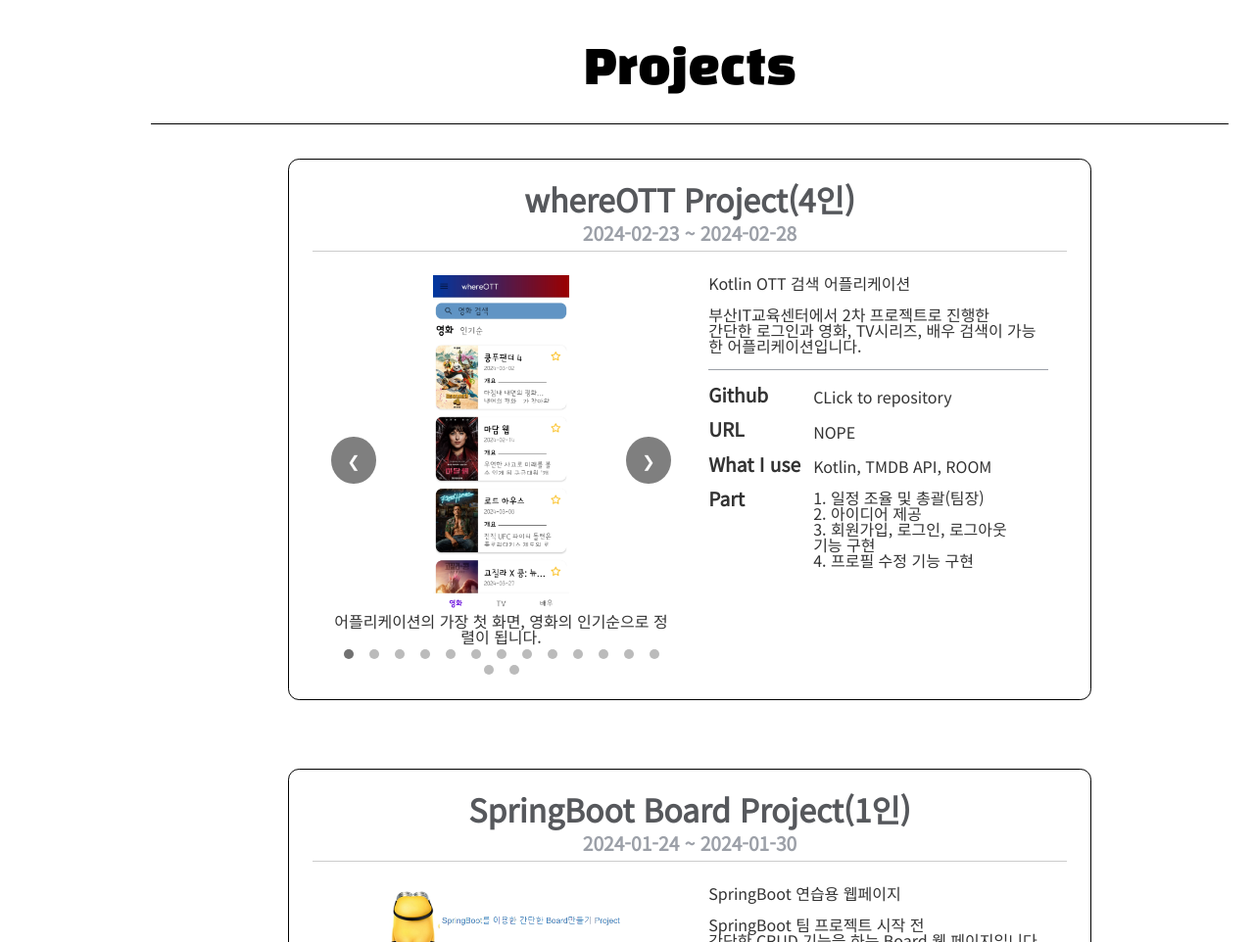
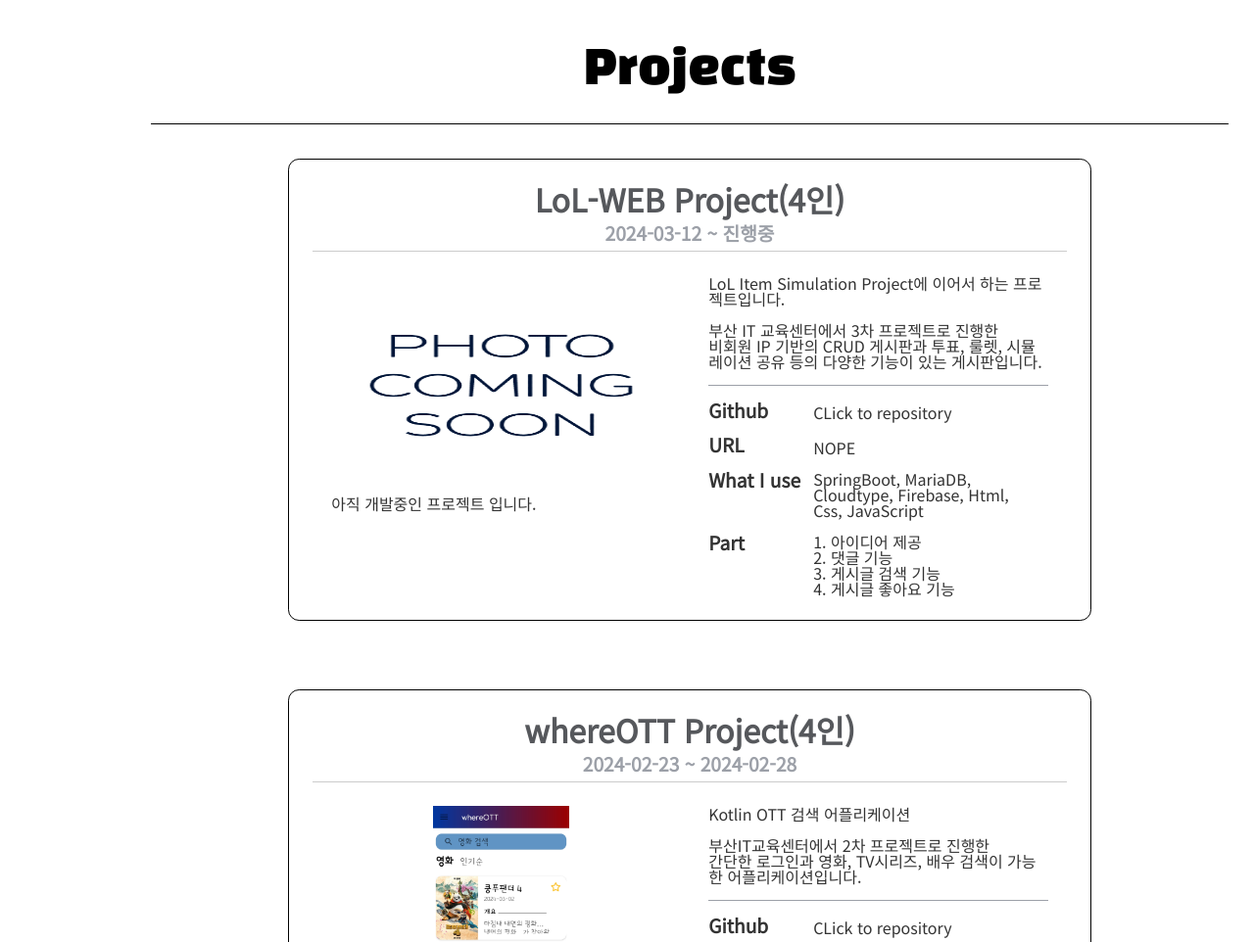
Before and after one commit to Meerkat1030/portfolio, a plain HTML site: page src/index.html in a window 1280 px wide. Shown: the part 3856-4818 px from the top of the page at 98% size. Drawn offline with nearby package versions, Linux system fonts and the light colour scheme; some packages are replaced by stand-ins of ours; a script that the page names is missing.

Commit message:
[COMMIT] 04/03 commit 7th commit

```diff
--- a/js/app.js
+++ b/js/app.js
@@ -91,7 +91,7 @@ projectsEl.addEventListener('click', () => {
 
 historyEl.addEventListener('click', () => {
     gsap.to(window, .8, {
-        scrollTo: 6750
+        scrollTo: 7320
         // scrollTo:"#history_section"
     });
 });
--- a/src/index.html
+++ b/src/index.html
@@ -327,6 +327,69 @@
         <div class="project">
             <div class="project_title">Projects</div>
             <div class="project_containor">
+                <div class="project_box">
+                    <div class="project_box_title">LoL-WEB Project(4인)</div>
+                    <div class="project_box_subtitle">2024-03-12 ~ 진행중</div>
+                    <div class="project_box_des">
+                        <div class="project_box_des_left">
+                            <div class="slideshow-container">
+                                <div class="slide-wrapper">
+                                    <img class="mySlides6" alt="" src="../img/comingsoon.png" style="width: 345px; height: 225px; display: block; margin: auto;" onclick="showModal(this)" />
+                                    <div class="slide-text6" style="display: block;">
+                                        <p>아직 개발중인 프로젝트 입니다.</p>
+                                    </div>
+                                    <!-- 좌우 버튼 -->
+<!--                                    <a class="prev" onclick="currentSlide(1, 'mySlides6', 'slide-text6')">&#10094;</a>-->
+<!--                                    <a class="next" onclick="plusSlides(1, 'mySlides6', 'slide-text6')">&#10095;</a>-->
+                                </div>
+                                <!-- 이미지 번호 표시를 위한 점 -->
+                                <div class="dot-container6" style="text-align:center">
+                                </div>
+                            </div>
+                        </div>
+                        <div class="project_box_des_right">
+                            <p>LoL Item Simulation Project에 이어서 하는 프로젝트입니다.</p>
+                            <br/>
+                            <p>
+                                부산 IT 교육센터에서 3차 프로젝트로 진행한<br>
+                                비회원 IP 기반의 CRUD 게시판과 투표, 룰렛, 시뮬레이션 공유 등의 다양한 기능이 있는 게시판입니다.
+                            </p>
+                            <br/>
+                            <div class="project_box_des_right_info">
+                                <br/>
+                                <div class="info_key">Github</div>
+                                <div class="info_value">
+                                    <a href="https://github.com/Meerkat1030/lolWeb_Main"
+                                       onclick="agree_click(this)" target="_blank">
+                                        CLick to repository
+                                    </a>
+                                </div>
+                                <br/><br/>
+                                <div class="info_key">URL</div>
+                                <div class="info_value">
+                                    <a href="#none" onclick="agree_click(this)"
+                                    >NOPE</a
+                                    >
+                                </div>
+
+                                <br/><br/>
+                                <div class="info_key">What I use</div>
+                                <div class="info_value">
+                                    <p>SpringBoot, MariaDB, Cloudtype, Firebase, Html, Css, JavaScript<br>
+                                    </p>
+                                </div>
+                                <br/><br/>
+                                <div class="info_key">Part</div>
+                                <div class="info_value">
+                                    <p>1. 아이디어 제공</p>
+                                    <p>2. 댓글 기능</p>
+                                    <p>3. 게시글 검색 기능</p>
+                                    <p>4. 게시글 좋아요 기능</p>
+                                </div>
+                            </div>
+                        </div>
+                    </div>
+                </div>
                 <div class="project_box">
                     <div class="project_box_title">whereOTT Project(4인)</div>
                     <div class="project_box_subtitle">2024-02-23 ~ 2024-02-28</div>
```
